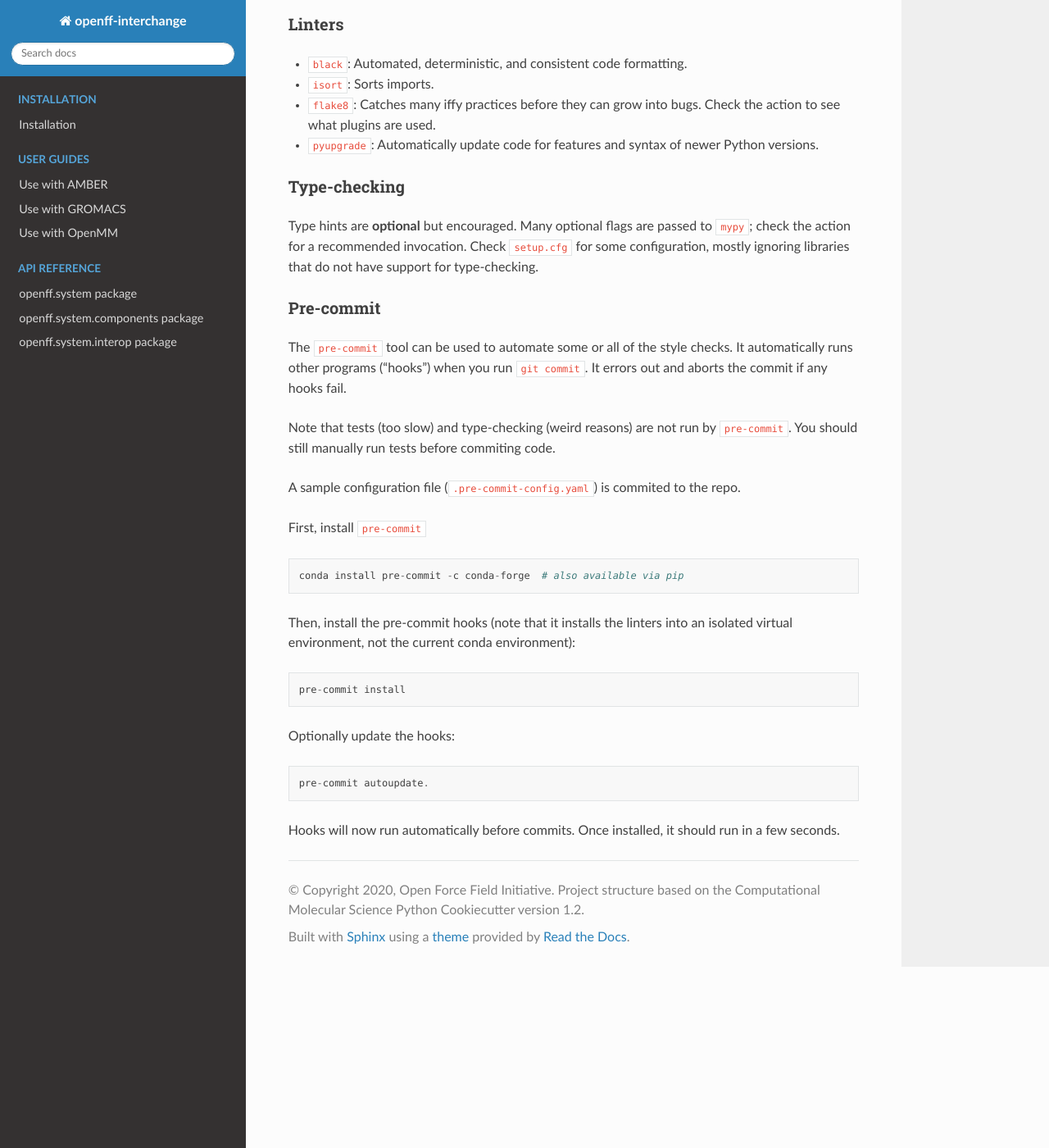
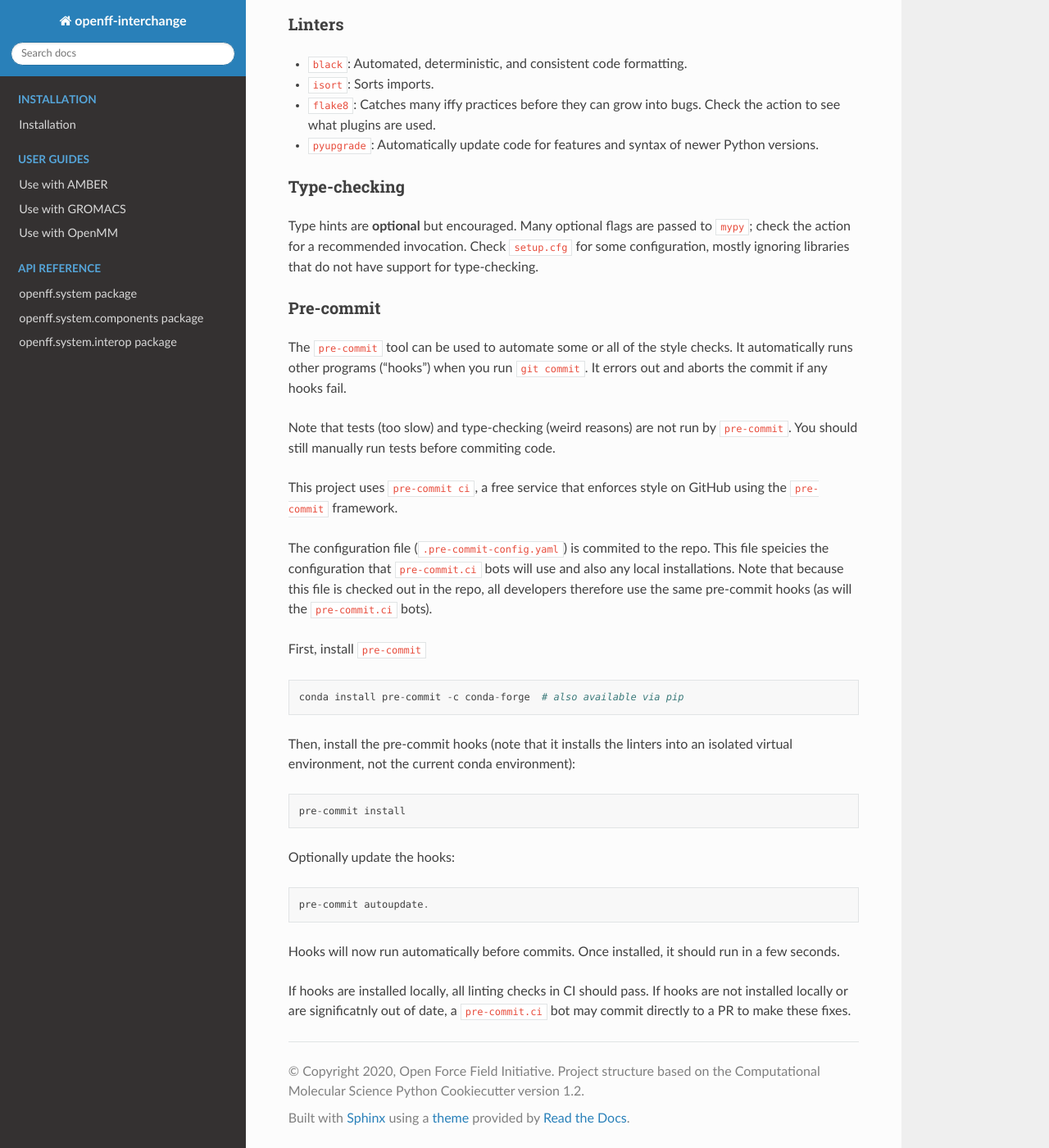
Before and after one commit to openforcefield/openff-interchange, a Sphinx documentation site: the page built from docs/developing.md, in a window 1280 px wide and 1400 px high, scrolled down 569 px. Shown: the whole window at 82% size. Built offline with Sphinx 7.4.7 and the Read the Docs theme 2.0.0, drawn with Linux system fonts in a browser that asks for light colours; pages that are not in the unit, such as notebooks, are missing from menus.

Commit message:
DOC: Update developer docs for pre-commit.ci adoption

````diff
--- a/docs/developing.md
+++ b/docs/developing.md
@@ -30,7 +30,9 @@ It automatically runs other programs ("hooks") when you run `git commit`. It err
 
 Note that tests (too slow) and type-checking (weird reasons) are not run by `pre-commit`. You should still manually run tests before commiting code.
 
-A sample configuration file (`.pre-commit-config.yaml`) is commited to the repo.
+This project uses `pre-commit ci`, a free service that enforces style on GitHub using the `pre-commit` framework.
+
+The configuration file (`.pre-commit-config.yaml`) is commited to the repo. This file speicies the configuration that `pre-commit.ci` bots will use and also any local installations. Note that because this file is checked out in the repo, all developers therefore use the same pre-commit hooks (as will the `pre-commit.ci` bots).
 
 First, install `pre-commit`
 
@@ -51,3 +53,5 @@ pre-commit autoupdate.
 ```
 
 Hooks will now run automatically before commits. Once installed, it should run in a few seconds.
+
+If hooks are installed locally, all linting checks in CI should pass. If hooks are not installed locally or are significatnly out of date, a `pre-commit.ci` bot may commit directly to a PR to make these fixes.
````
